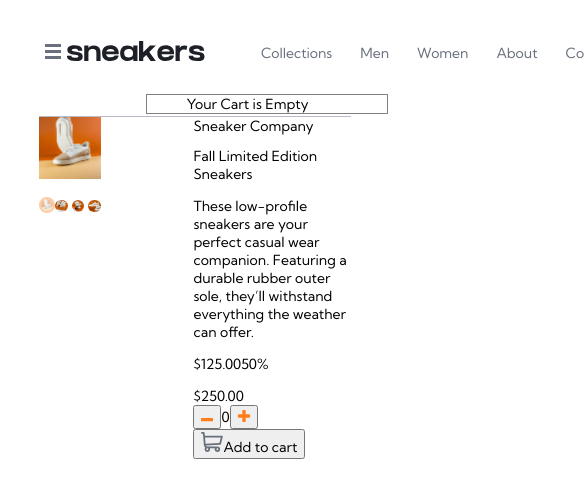
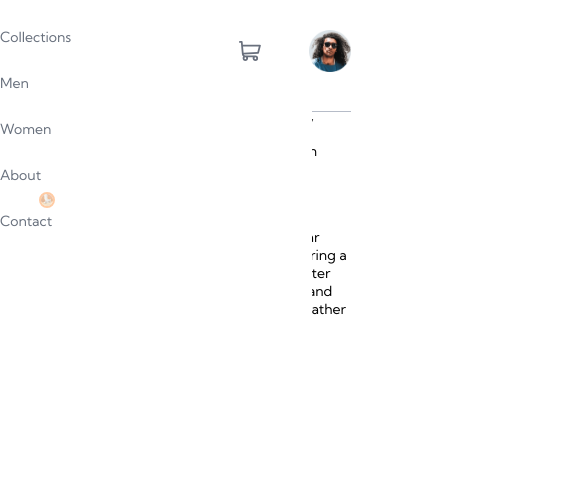
Before and after one commit to PapaBob31/Week-2-Challenge, an Angular app: page / in a window 390 px wide. Shown: the top 498 px of the page, 585 px wide, since content can reach past the window. Built offline with nearby package versions, Linux system fonts and the light colour scheme; a web font is replaced by a local one.

Commit message:
Update page header UI, especially the cart component

```diff
--- a/src/app/header/header.component.html
+++ b/src/app/header/header.component.html
@@ -3,7 +3,7 @@
 		<button id="menu-btn-sm">
 			<img src="/assets/icon-menu.svg"/>
 		</button>
-    	<h1><img src="/assets/logo.svg" alt="Sneakers logo"></h1>
+    	<h1 id="site-logo"><img src="/assets/logo.svg" alt="Sneakers logo"></h1>
     	<nav>
 	      <a href="">Collections</a>
 	      <a href="">Men</a>
@@ -13,14 +13,27 @@
 	    </nav>
     </div>
     <div id="cart-profile-container">
-      <button id="cart-btn"><img src="/assets/icon-cart.svg"></button>
-      <ul id="cart">
-      	@for (content of cartContent; track content.id) {
-      		<li>{{ content.quantity }} <button attr.data-batchId="{{ content.id }}">x</button></li>
-      	} @empty {
-      		<li>Your Cart is Empty</li>
+      <button id="cart-btn" (click)="toggleCartVisibility()"><img src="/assets/icon-cart.svg"></button>
+      <section id="cart" [class.shown]="cartIsVisible">
+      	<h1>Cart</h1>
+      	@if (cartContent.length > 0) {
+      		<ul>
+		      	@for (content of cartContent; track content.id) {
+		      		<li class="cart-item">
+		      			<img src="/assets/image-product-1-thumbnail.jpg" class="cart-item-img"/> <!-- This shouldn't be hardcoded -->
+		      			<div>
+		      				<p>Fall Limited Edition Sneakers</p>
+		      				<span>$125.00 x {{ content.quantity }}</span> <strong>$375.00</strong>
+		      			</div>
+		      			<button class="del-cart-item-btn" attr.data-batchId="{{ content.id }}"><img src="/assets/icon-delete.svg"/></button>
+		      		</li>
+		      	}
+		      </ul>
+	      	<div id="checkout-btn-container"><button id="checkout-btn">Checkout</button></div>
+      	}@else {
+	      	<p id="empty-cart-text">Your cart is empty.</p>
       	}
-      </ul>
+      </section>
       <div><img src="/assets/image-avatar.png" id="avatar-img"></div>
 	</div>
 </header>
--- a/src/app/header/header.component.scss
+++ b/src/app/header/header.component.scss
@@ -3,7 +3,7 @@ header {
 	align-items: center;
 	justify-content: space-between;
 	padding-top: 30px;
-	padding-bottom: 40px;
+	padding-bottom: 35px;
 	border-bottom: 1px solid hsl(220, 14%, 75%);
 }
 
@@ -11,6 +11,7 @@ header {
 	display: flex;
 	justify-content: space-between;
 	align-items: center;
+}
 
 nav {
 	display: flex;
@@ -20,7 +21,6 @@ header {
 		margin-right: 2rem;
 		text-decoration: none;
 		color: hsl(219, 9%, 45%);
-		}
 	}
 }
 
@@ -46,11 +46,71 @@ header {
 
 #cart {
 	position: absolute;
-	left: -500px;
+	right: -25px;
 	top: 50px;
-	width: 200px;
-	border: 1px solid gray;
+	width: 22rem;
+	box-shadow: 0 0 30px lightgray;
+	border-radius: 10px;
+	background-color: white;
+	display: none;
+
+	h1 {
+		border-bottom: 1px solid hsl(220, 14%, 75%);
+		font-weight: 600;
+		padding: 15px 20px 20px;
+		margin: 0;
+	}
+
+	ul {
 		list-style: none;
+		padding: 0;
+	}
+}
+
+.cart-item {
+	display: flex;
+	justify-content: space-between;
+	align-items: center;
+	margin-top: 15px;
+	padding: 0 20px;
+
+	p {
+		margin: 0;
+	}
+}
+
+.cart-item-img {
+	width: 15%;
+	min-width: 45px;
+	border-radius: 5px;
+}
+
+.del-cart-item-btn {
+	background-color: transparent;
+	border: none;
+}
+
+#checkout-btn-container {
+	padding: 0 20px 25px;
+}
+
+#checkout-btn {
+	width: 100%;
+	padding: 15px 10px;
+	background-color: hsl(26, 100%, 55%);
+	border-radius: 10px;
+	border-width: 0;
+	font-weight: 600;
+}
+
+#cart.shown {
+	display: block;
+}
+
+#empty-cart-text {
+	text-align: center;
+	margin: 80px 0;
+	padding: 0 20px;
 }
 
 #avatar-img {
@@ -58,7 +118,24 @@ header {
 }
 
 @media (max-width: 850px) {
-	#menu-btn-sm {;
+	#menu-btn-sm {
 		display: inline-block;
 	}
+
+	nav {
+		display: block;
+		position: fixed;
+		background-color: white;
+		margin-left: 0;
+		top: 0;
+		left: 0;
+		height: 100vh;
+		width: 80vw;
+
+		a {
+			display: block;
+			margin-right: 0;
+			margin-top: 2rem;
 		}
+	}
+}
--- a/src/app/header/header.component.ts
+++ b/src/app/header/header.component.ts
@@ -10,6 +10,7 @@ import { CartDetailsService } from "../cart/cart-details.service"
 export class HeaderComponent {
   cartService: CartDetailsService = inject(CartDetailsService);
   cartContent: {id: string; quantity: number}[];
+  cartIsVisible = false
 
   constructor() {
     this.cartContent = this.cartService.batches
@@ -19,4 +20,8 @@ export class HeaderComponent {
     const id = (event.target as HTMLButtonElement).dataset["batchId"]!
     this.cartService.removeBatch(id)
   }
+
+  toggleCartVisibility() {
+    this.cartIsVisible = !this.cartIsVisible
+  }
 }
```
Also changed, not shown: src/assets/icon-delete.svg (added). Lines whose indentation alone changed are shown as unchanged.
